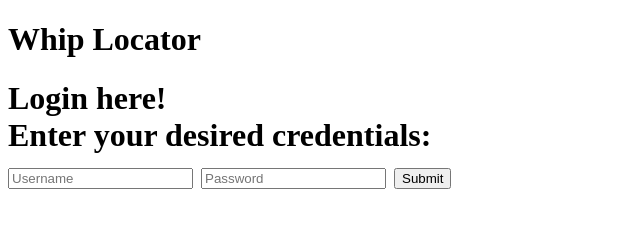
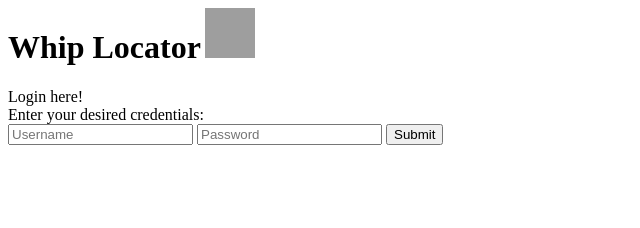
Before and after one commit to kmeraz/pinDrop, a website: page client/index.html in a window 1280 px wide. Shown: the whole page, without its empty margins (0-640 px from the left). Drawn offline with nearby package versions, Linux system fonts and the light colour scheme; some packages are replaced by stand-ins of ours; grey boxes are pictures that could not be loaded.

Commit message:
demo ready. Just dont forget to delete the db before the presentation :D

```diff
--- a/client/index.html
+++ b/client/index.html
@@ -2,22 +2,29 @@
 <html ng-app='myApp'>
   <head>
   <meta charset="utf-8" />
+  <!-- Latest compiled and minified CSS -->
 
     <style>
       #map {
         width: 500px;
         height: 400px;
       }
+
     </style>
   </head>
   <body>
-    <h1>Whip Locator<h1>
+    <div class="logoTitle" style="display:inline-block;">
+     <h1 style="display: inherit;">Whip Locator</h1>
 
+
+      <img class="logo" src="http://49.media.tumblr.com/1353b55379bc2b8d999567fa95dc629d/tumblr_nidv5kg3Is1s5fa4co1_500.gif" height="50" width="50">
+    </div>
     <div ng-view> </div>
 
     <script src="https://ajax.googleapis.com/ajax/libs/angularjs/1.4.5/angular.min.js"></script>
     <script src="https://ajax.googleapis.com/ajax/libs/angularjs/1.5.3/angular-route.js"></script>
     <script src="./app/app.js"></script>
     <script src="https://maps.googleapis.com/maps/api/js"></script>
+
   </body>
 </html>
```
